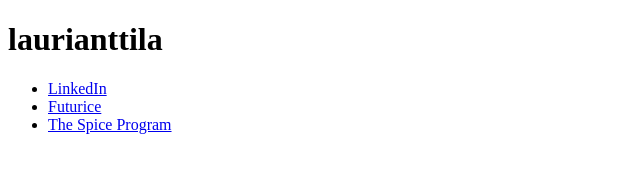
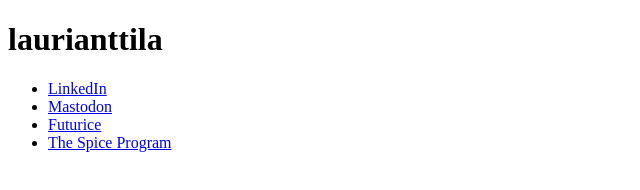
Before and after one commit to laurianttila/personal-website, a plain HTML site: page index.html in a window 1280 px wide. Shown: the whole page, without its empty margins (0-640 px from the left). Drawn offline with Linux system fonts and the light colour scheme.

Commit message:
Update index.html

```diff
--- a/index.html
+++ b/index.html
@@ -9,6 +9,7 @@
         <h1>laurianttila</h1>
         <ul>
           <li><a href="https://www.linkedin.com/in/laurianttila">LinkedIn</a></li>
+          <li><a href="https://infosec.exchange/@paronianttila">Mastodon</a></li>
           <li><a href="https://futurice.com/">Futurice</a></li>
           <li><a href="https://spiceprogram.org/">The Spice Program</a></li>
         </ul>
```
